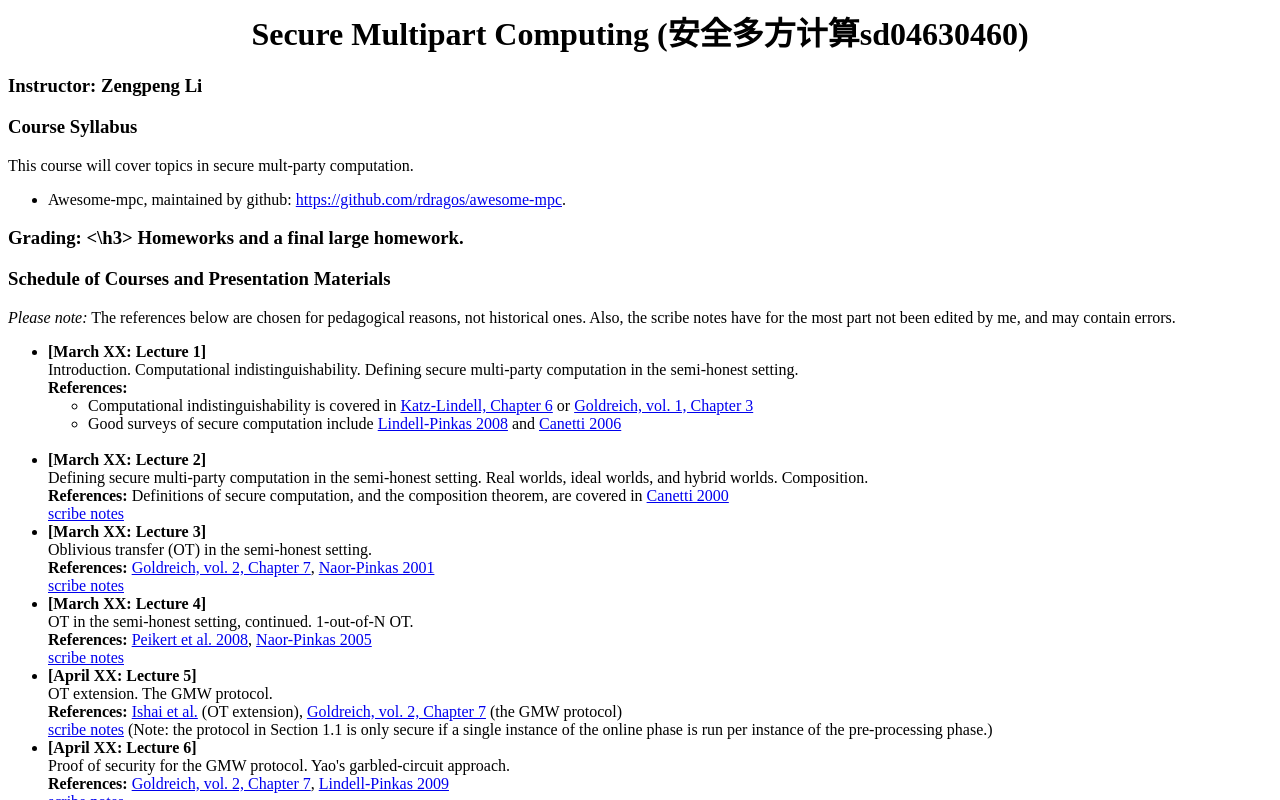
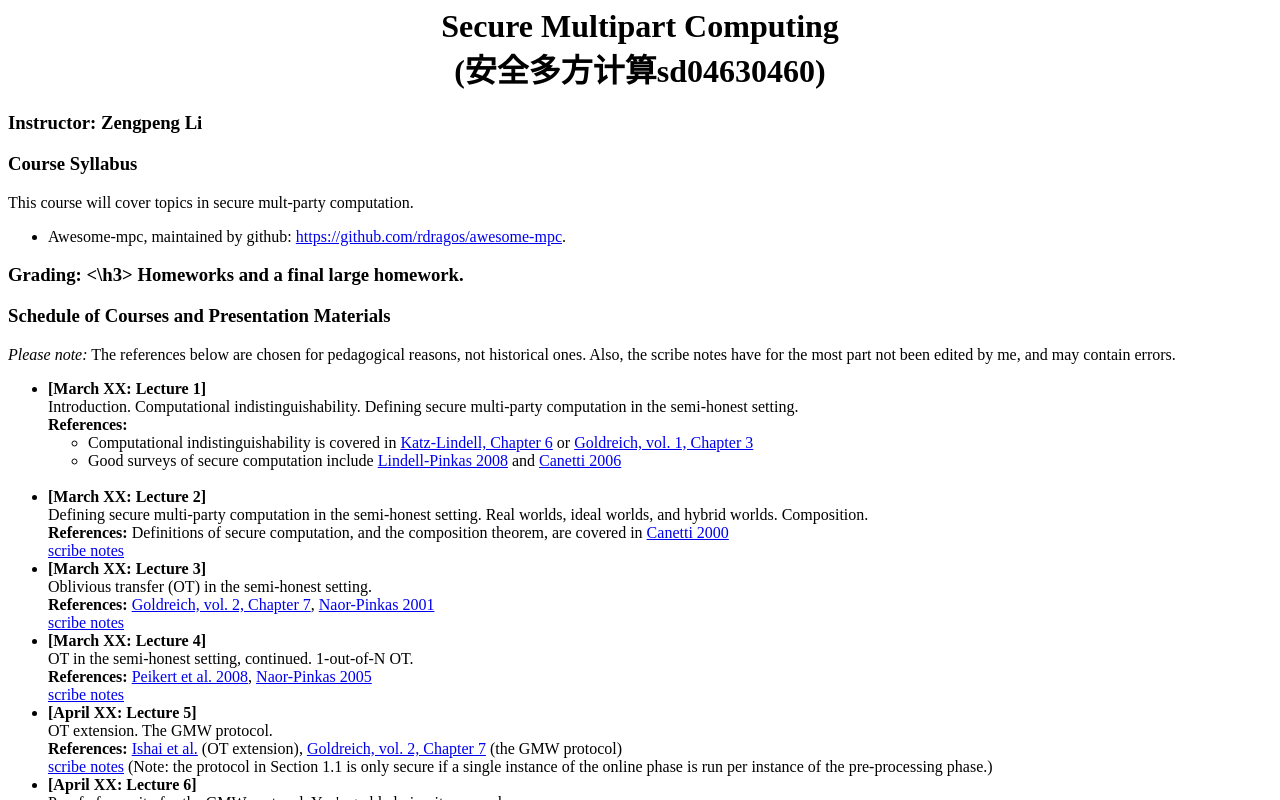
Before and after one commit to zengpengli/zengpengli.github.io, a plain HTML site: page mpc.html in a window 1280 px wide. Shown: the top 800 px of the page. Drawn offline with Linux system fonts and the light colour scheme.

Commit message:
Update mpc.html

```diff
--- a/mpc.html
+++ b/mpc.html
@@ -10,7 +10,7 @@
 
 <h3> <!-- This appears on the title bar --></h3>
 
-<center> <h4> <font size="+3">Secure Multipart Computing (安全多方计算sd04630460)</font></h4></center>
+<center> <h4> <font size="+3">Secure Multipart Computing <br> (安全多方计算sd04630460)</font></h4></center>
 
 
 
```
